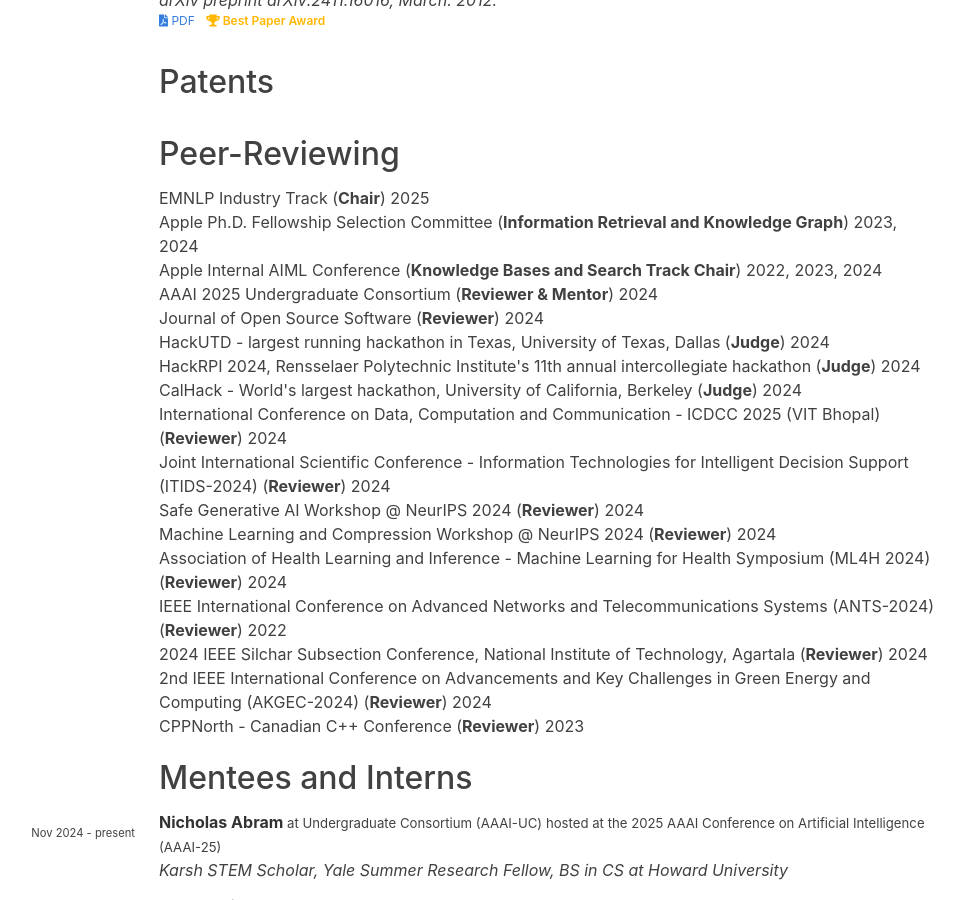
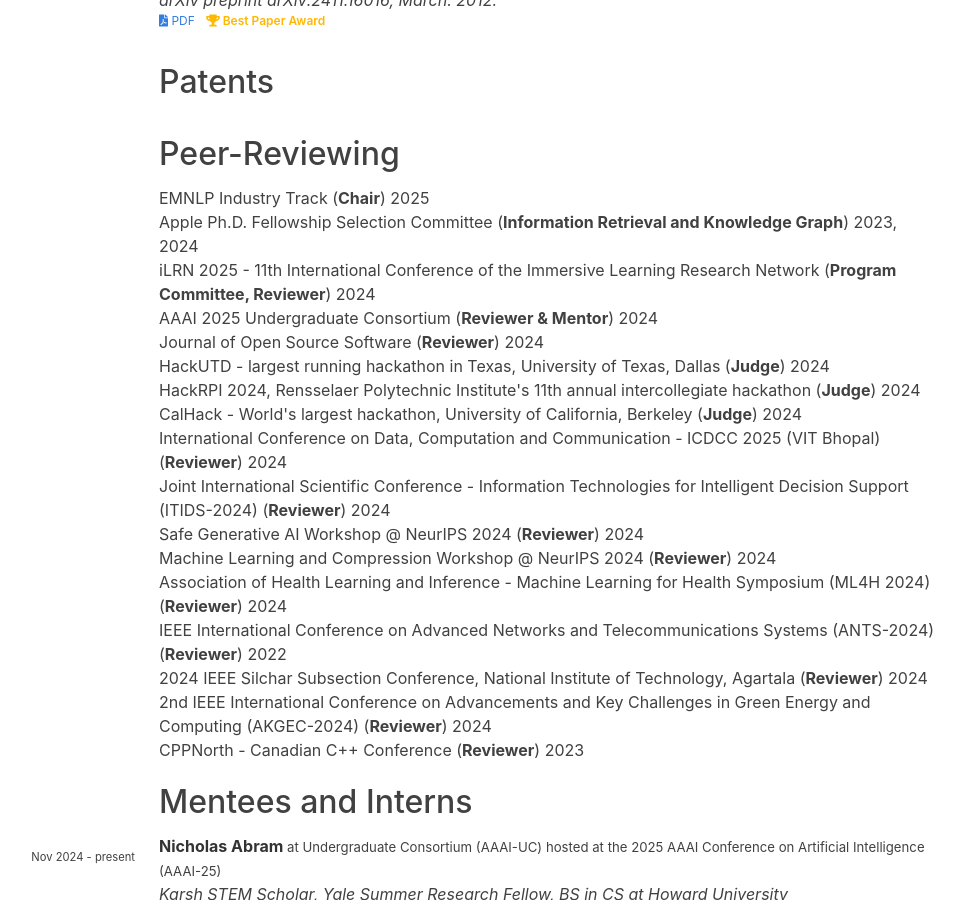
Before and after one commit to hariharanragothaman/hariharanragothaman.github.io, a Jekyll site: the page built from cv.md, in a window 1280 px wide and 900 px high, scrolled down 2952 px. Shown: the whole window, without its empty margins (173-1137 px from the left). Built offline with Jekyll 4.4.1, drawn with Linux system fonts in a browser that asks for light colours; nearby versions of some CDN libraries; some web fonts are replaced.

Commit message:
Polishes and Updates

```diff
--- a/_data/reviewer.yaml
+++ b/_data/reviewer.yaml
@@ -11,12 +11,11 @@
     - year: 2024
       url: https://www.apple.com/education/higher-education/scholars/
 
-- venue: Apple Internal AIML Conference
-  venue-shorthand: Knowledge Bases and Search Track Chair
+- venue: iLRN 2025 - 11th International Conference of the Immersive Learning Research Network
+  venue-shorthand: Program Committee, Reviewer
   years:
-    - year: 2022
-    - year: 2023
     - year: 2024
+      url: https://www.immersivelrn.org/ilrn2025/organizing-committee/
 
 - venue: AAAI 2025 Undergraduate Consortium
   venue-shorthand: Reviewer & Mentor
```
